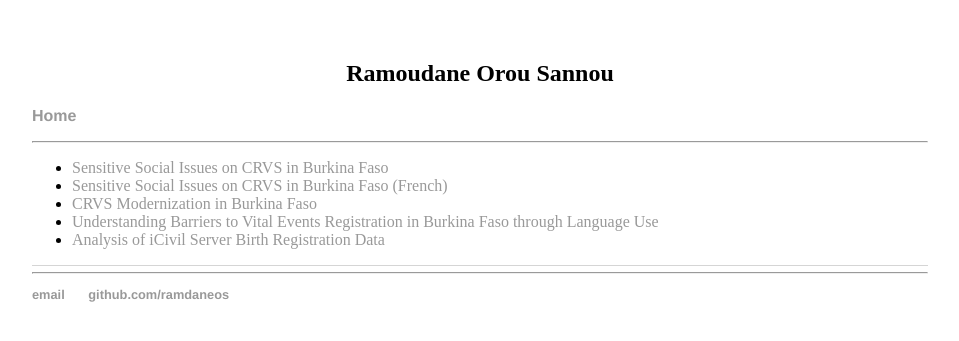
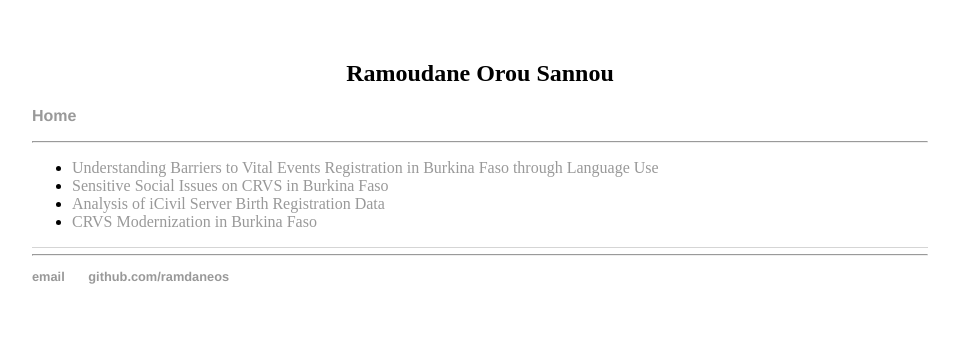
Before and after one commit to RamdaneOS/ramdaneos.github.io, a Jekyll site: the page built from index.html, in a window 1280 px wide. Shown: the top 341 px of the page, without its empty margins (160-1119 px from the left). Built offline with Jekyll 4.4.1, drawn with Linux system fonts in a browser that asks for light colours; Markdown is read by kramdown in place of the engine named in the settings.

Commit message:
Update index.html

```diff
--- a/index.html
+++ b/index.html
@@ -5,11 +5,10 @@ title: Ramoudane Orou Sannou
 <div class="blurb">
 <!--	<h4> Work at UNFPA -- Burkina Faso, BF </h4> -->
 	<ul>
-		<li> <a href="Sensitive_Social_Issues_CRVS_BF.html"> Sensitive Social Issues on CRVS in Burkina Faso </a></li>
-		<li> <a href="Normes_sociales.html"> Sensitive Social Issues on CRVS in Burkina Faso (French) </a></li>
-		<li> <a href="CRVS_Modernization_BF.html"> CRVS Modernization in Burkina Faso </a></li>
 		<li> <a href="Final_RamdaneOS_Ottawa_Poster.pdf"> Understanding Barriers to Vital Events Registration in Burkina Faso through
 Language Use </a></li>
-		<li> <a href="iCivil_Birth_Reg.html"> Analysis of iCivil Server Birth Registration Data </a></li>
+		<li> <a href="Sensitive_Social_Issues_CRVS_BF.html"> Sensitive Social Issues on CRVS in Burkina Faso </a></li>
+                <li> <a href="iCivil_Birth_Reg.html"> Analysis of iCivil Server Birth Registration Data </a></li>
+		<li> <a href="CRVS_Modernization_BF.html"> CRVS Modernization in Burkina Faso </a></li>
         <ul>
 </div><!-- /.blurb -->
```
